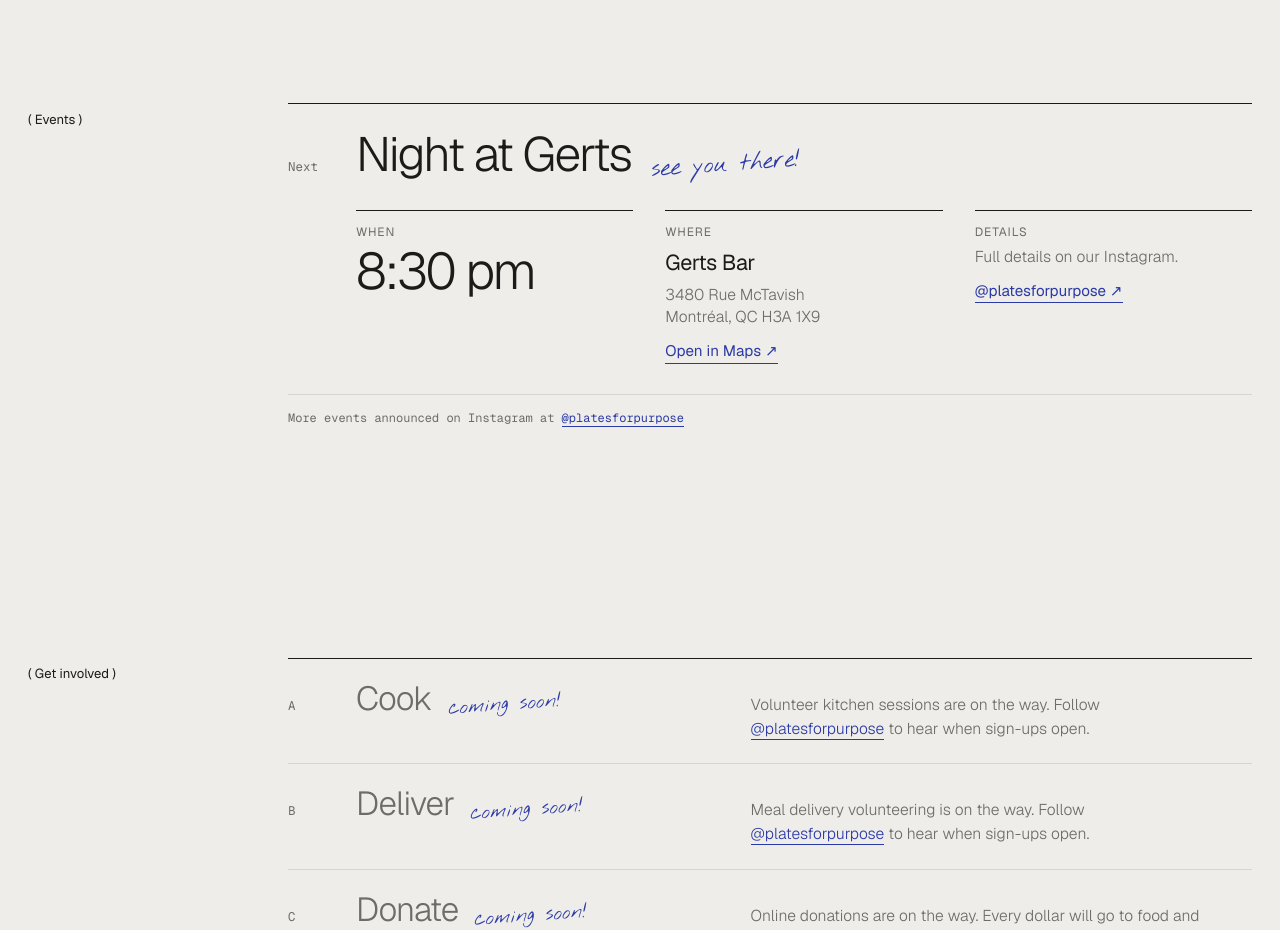
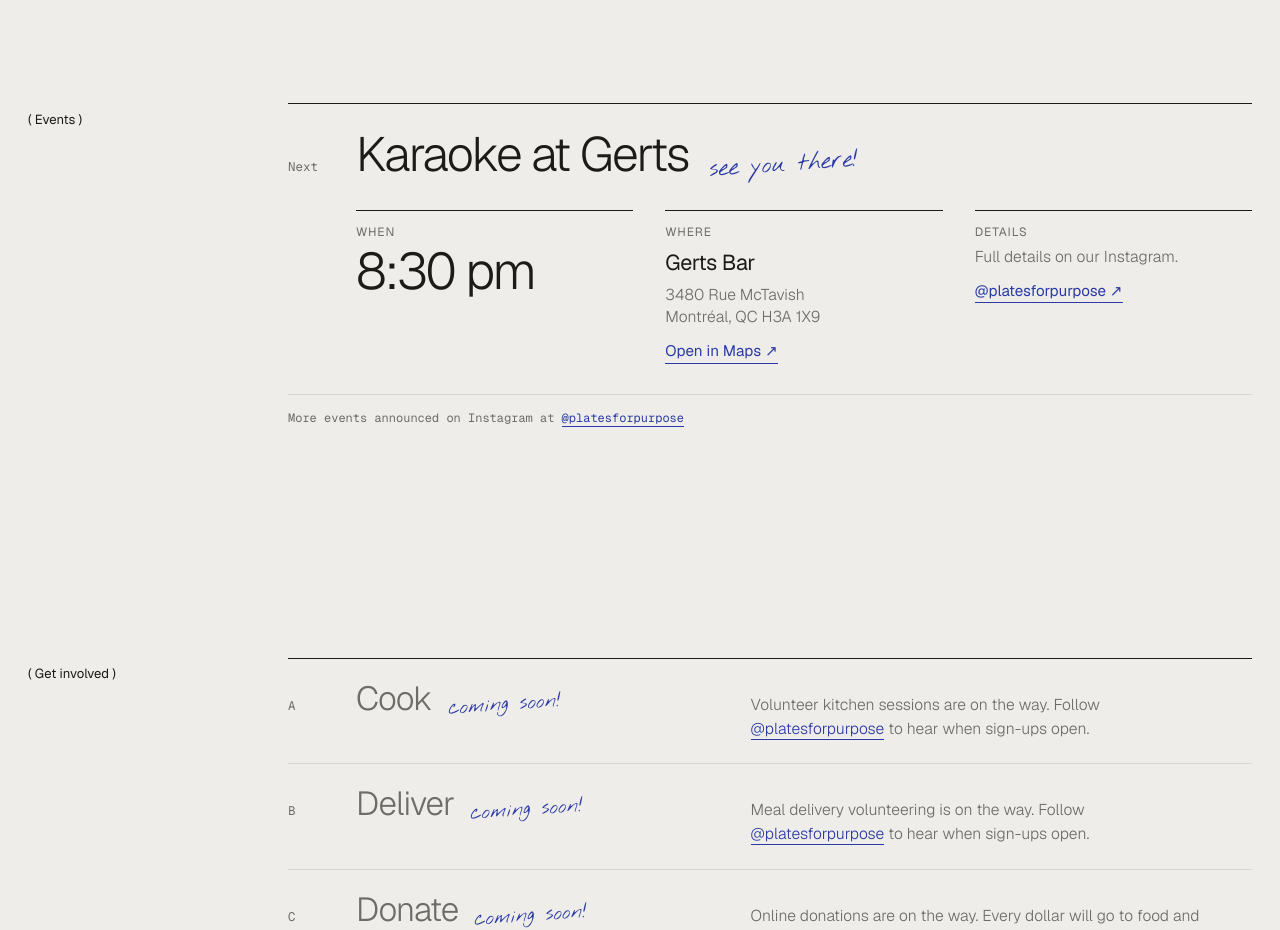
Before and after one commit to platesforpurpose/plates-for-purpose, a plain HTML site: page plates-for-purpose-site/index.html in a window 1280 px wide. Shown: the part 3260-4190 px from the top of the page. Drawn offline with nearby package versions, Linux system fonts and the light colour scheme.

Commit message:
Rename event to Karaoke at Gerts
Co-Authored-By: Claude Opus 5.5 <noreply@anthropic.com>
Claude-Session: https://claude.ai/code/session_01HLwhRaJGbUvDf3UibHgLUb

```diff
--- a/plates-for-purpose-site/index.html
+++ b/plates-for-purpose-site/index.html
@@ -158,7 +158,7 @@ footer .wrap{display:flex;flex-wrap:wrap;justify-content:space-between;gap:10px;
   <div>
     <div class="rows">
       <div class="ev">
-        <div class="ev-head"><span class="k">Next</span><span class="ev-name">Night at Gerts</span><span class="hand ev-note">see you there!</span></div>
+        <div class="ev-head"><span class="k">Next</span><span class="ev-name">Karaoke at Gerts</span><span class="hand ev-note">see you there!</span></div>
         <div class="ev-grid">
           <div><span class="ev-lab">When</span><span class="ev-big">8:30 pm</span></div>
           <div><span class="ev-lab">Where</span><span class="ev-val">Gerts Bar</span><span class="ev-sub">3480 Rue McTavish<br>Montréal, QC H3A 1X9</span><a class="ev-link" href="https://www.google.com/maps/search/?api=1&amp;query=Gerts+3480+Rue+McTavish+Montreal+QC+H3A+1X9" target="_blank" rel="noopener">Open in Maps ↗</a></div>
```
